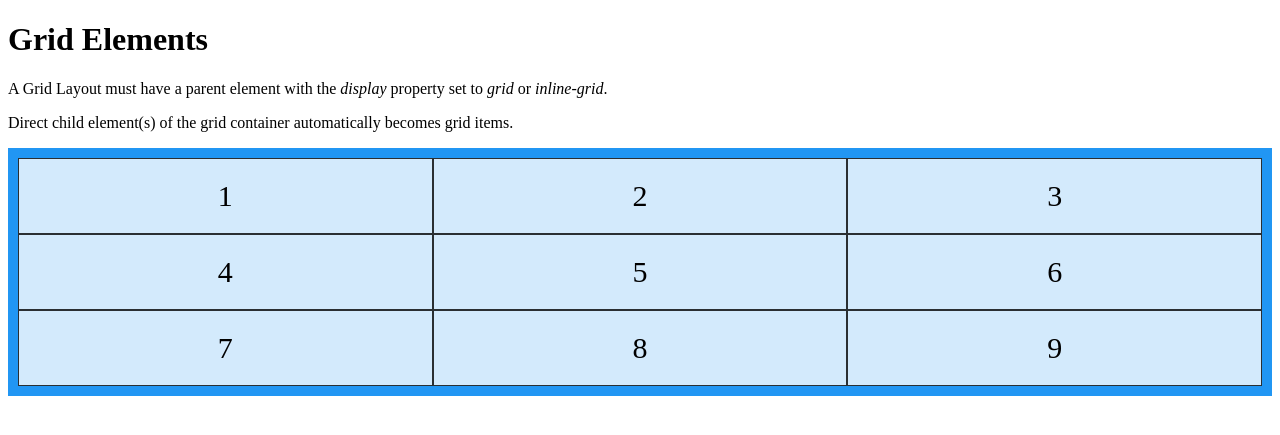
After one commit to kmb40/php, a PHP site: page /fabricjs-lines/grid-test.html in a window 1280 px wide. The commit adds this page. Shown: the top 435 px of the page. Run offline with PHP 8.4, Linux system fonts and the light colour scheme.

Commit message:
Added grid test, oter items

```diff
--- /dev/null
+++ b/fabricjs-lines/grid-test.html
@@ -0,0 +1,41 @@
+<!DOCTYPE html>
+<html>
+<head>
+<style>
+.grid-container {
+  display: grid;
+  grid-template-columns: auto auto auto;
+  background-color: #2196F3;
+  padding: 10px;
+}
+.grid-item {
+  background-color: rgba(255, 255, 255, 0.8);
+  border: 1px solid rgba(0, 0, 0, 0.8);
+  padding: 20px;
+  font-size: 30px;
+  text-align: center;
+}
+</style>
+</head>
+<body>
+
+<h1>Grid Elements</h1>
+
+<p>A Grid Layout must have a parent element with the <em>display</em> property set to <em>grid</em> or <em>inline-grid</em>.</p>
+
+<p>Direct child element(s) of the grid container automatically becomes grid items.</p>
+
+<div class="grid-container">
+  <div class="grid-item">1</div>
+  <div class="grid-item">2</div>
+  <div class="grid-item">3</div>
+  <div class="grid-item">4</div>
+  <div class="grid-item">5</div>
+  <div class="grid-item">6</div>
+  <div class="grid-item">7</div>
+  <div class="grid-item">8</div>
+  <div class="grid-item">9</div>
+</div>
+
+</body>
+</html>
```
Also changed, not shown: fabricjs-lines/index.css (+37 -0 lines), fabricjs-lines/main.js (+73 -10 lines), fabricjs-lines/images/416_slash.png (added).
